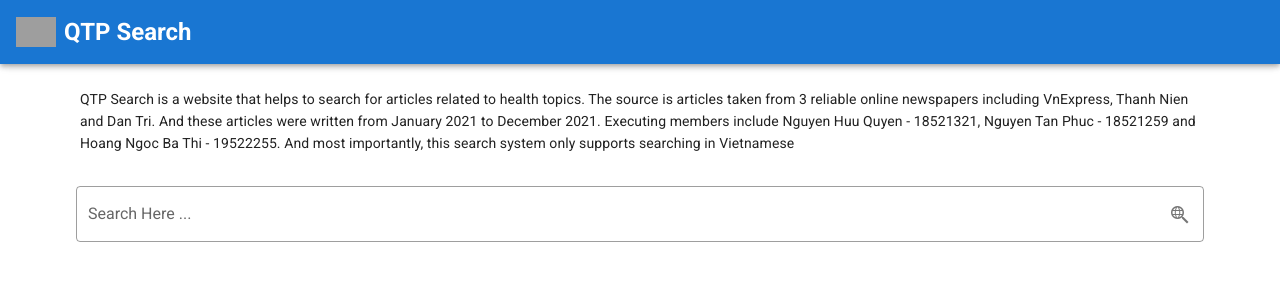
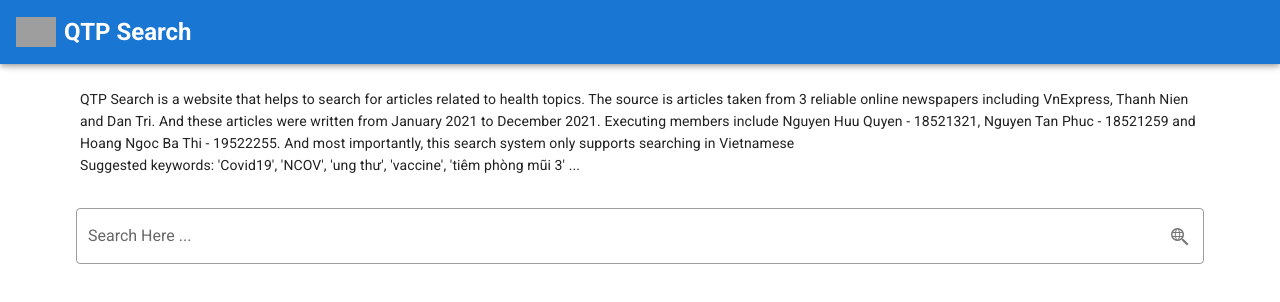
Before and after one commit to huuquyen2606/UI_IR, a Vue app: page / in a window 1280 px wide. Shown: the top 302 px of the page. Built offline with nearby package versions, Linux system fonts and the light colour scheme; grey boxes are pictures that could not be loaded.

Commit message:
finished

```diff
--- a/src/components/HelloWorld.vue
+++ b/src/components/HelloWorld.vue
@@ -11,6 +11,7 @@
       And these articles were written from January 2021 to December 2021.
       Executing members include Nguyen Huu Quyen - 18521321, Nguyen Tan Phuc - 18521259 and Hoang Ngoc Ba Thi - 19522255.
       And most importantly, this search system only supports searching in Vietnamese
+      <div>Suggested keywords: 'Covid19', 'NCOV', 'ung thư', 'vaccine', 'tiêm phòng mũi 3' ...</div>
     </v-card-subtitle>
     <v-row class="mx-16 mt-1" >
       <v-col cols="12">
```
